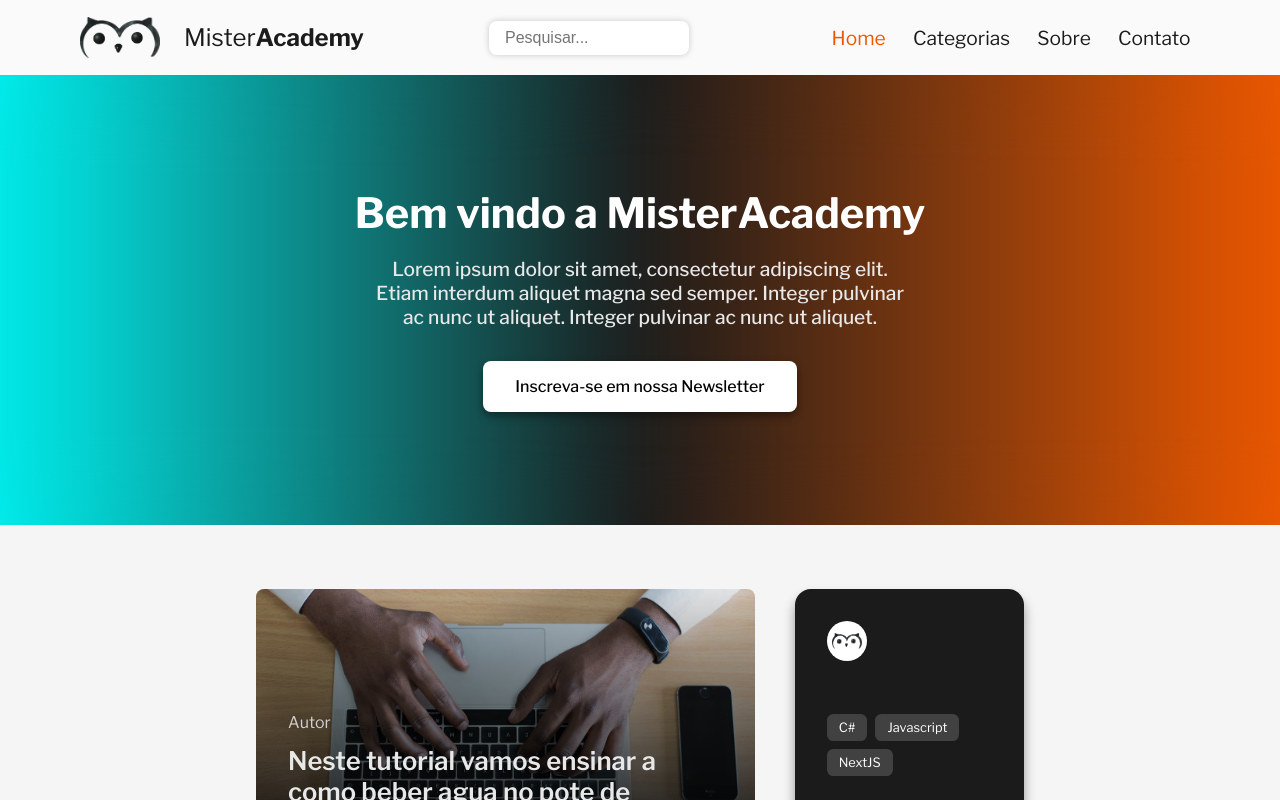
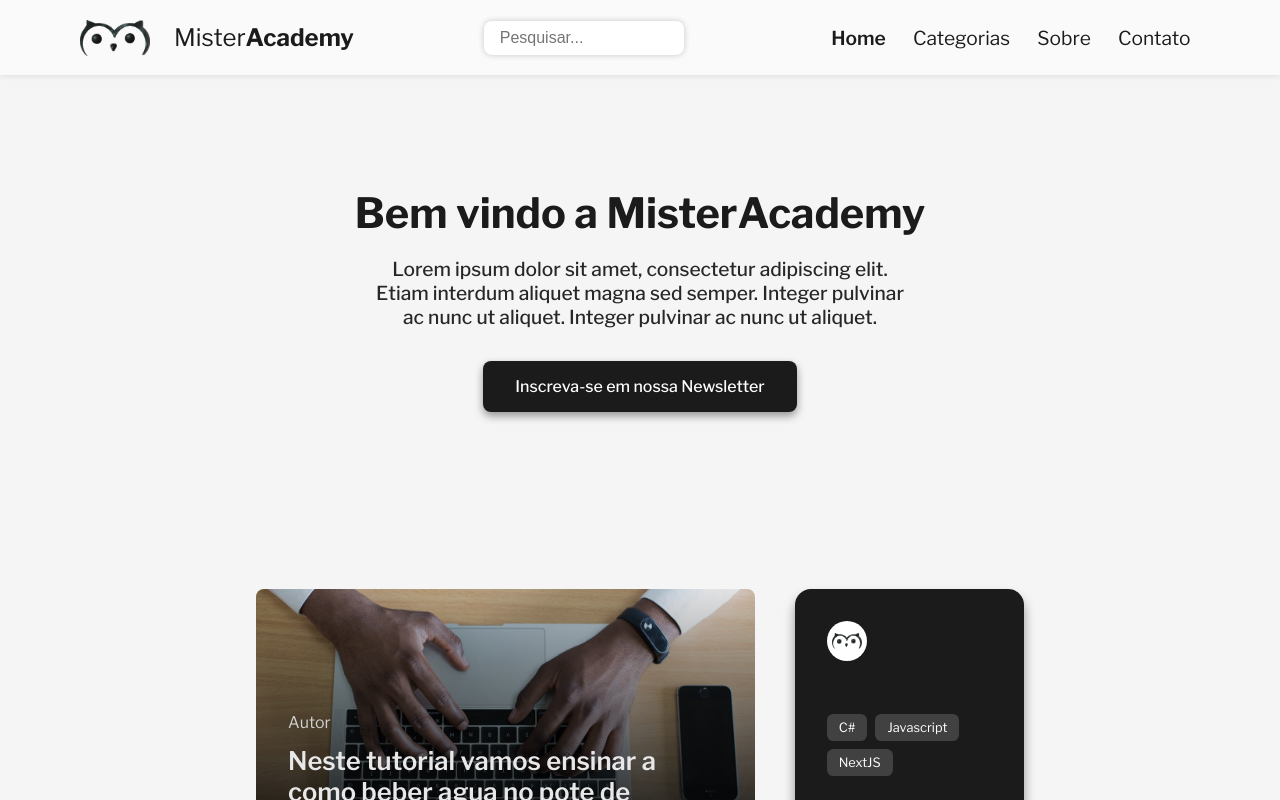
Before and after one commit to mrffilipe/mister-academy, a Next.js app: page / in a window 1280 px wide. Shown: the top 800 px of the page. Built offline with nearby package versions, Linux system fonts and the light colour scheme.

Commit message:
Adjusting Welcome componente

```diff
--- a/src/components/Header/styles.module.css
+++ b/src/components/Header/styles.module.css
@@ -1,6 +1,6 @@
 .header {
     background-color: #fafafa;
-    height: 8vh;
+    padding: .5em 0;
     display: flex;
     justify-content: space-between;
     align-items: center;
@@ -14,14 +14,14 @@
 }
 
 .logo img {
-    width: 80px;
+    width: 40px;
     height: auto;
 }
 
 .logo span {
-    margin-left: 1em;
+    margin-left: .5em;
     color: var(--secondary-color);
-    font-size: 1.5em;
+    font-size: 1.2em;
 }
 
 .logo span strong {
@@ -88,8 +88,9 @@
 .navigation .active {
     background-color: #fff;
     border-radius: .5em;
-    color: var(--accent-color);
-    border-right: 3px solid var(--accent-color);
+    color: var(--secondary-color);
+    font-weight: 600;
+    border-right: 3px solid var(--secondary-color);
     overflow: hidden;
     box-shadow: 0 0 6px rgba(0, 0, 0, .1);
 }
@@ -102,6 +103,16 @@
     .header {
         height: auto;
         padding: 1em 5em;
+    }
+
+    .logo img {
+        width: 70px;
+        height: auto;
+    }
+
+    .logo span {
+        margin-left: 1em;
+        font-size: 1.5em;
     }
 
     .header>button {
--- a/src/components/HomePage/Welcome/styles.module.css
+++ b/src/components/HomePage/Welcome/styles.module.css
@@ -1,6 +1,5 @@
 .welcome {
     height: 450px;
-    background-image: linear-gradient(to left, var(--accent-color), var(--secondary-color), var(--alternative-color));
 
     position: absolute;
     top: 0;
@@ -11,7 +10,6 @@
 
 .text {
     height: 100%;
-    backdrop-filter: blur(40px);
     padding: 4em 1em;
     display: flex;
     justify-content: center;
@@ -21,14 +19,14 @@
 
 .text h1 {
     text-align: center;
-    color: #fff;
+    color: var(--secondary-color);
 }
 
 .text p {
     margin: 0 15%;
     margin-top: 1em;
     text-align: center;
-    color: #e8e8e8;
+    color: #272727;
     font-size: 1.2em;
     font-weight: 500;
 }
@@ -37,10 +35,10 @@
     margin-top: 2em;
     text-decoration: none;
     text-align: center;
-    background-color: #fff;
+    background-color: var(--secondary-color);
     padding: 1em 2em;
     border-radius: .5em;
-    color: #000;
+    color: #fff;
     font-weight: 500;
     box-shadow: 0 4px 8px rgba(0, 0, 0, .4);
     transition: transform .3s ease, box-shadow .3s ease;
```
